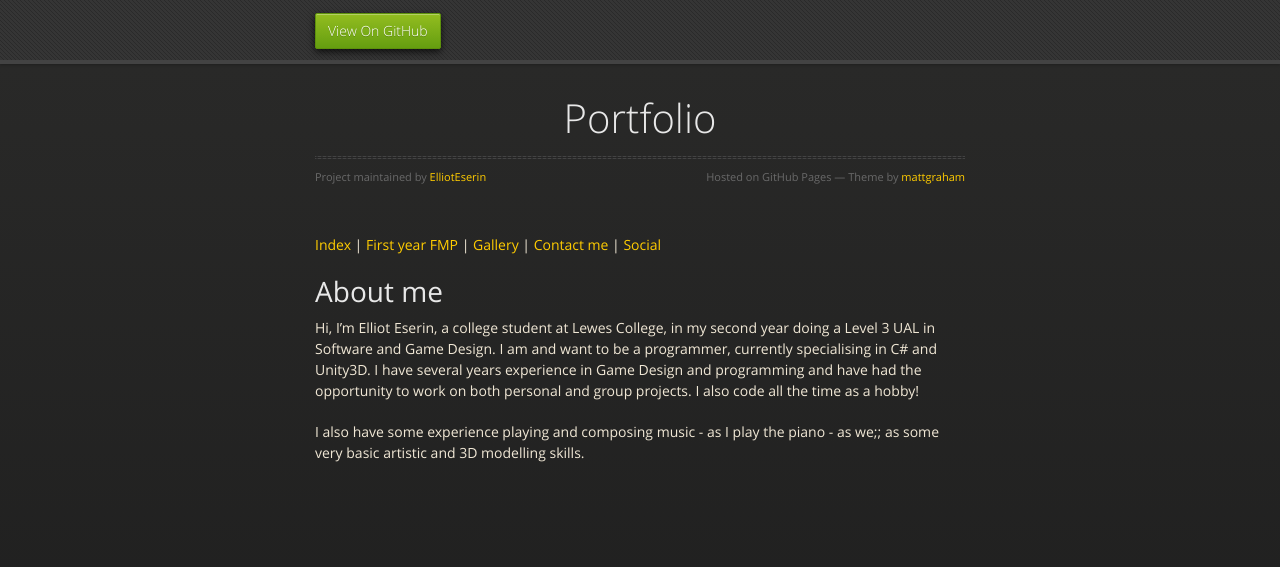
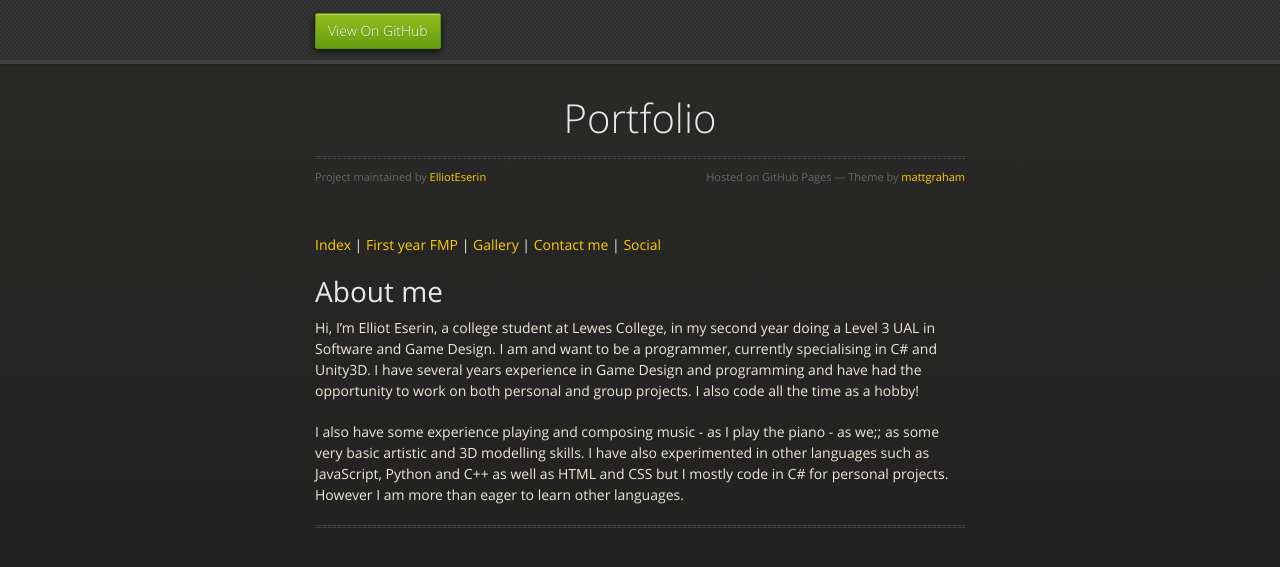
Before and after one commit to ElliotEserin/Portfolio, a Jekyll site: the page built from index.md, in a window 1280 px wide. Shown: the top 567 px of the page. Built offline with Jekyll 4.4.1, drawn with Linux system fonts in a browser that asks for light colours; the repository's description, which GitHub fills in, is left out; our own code applies the rules of GitHub Pages for plain Markdown files.

Commit message:
Update index.md

```diff
--- a/index.md
+++ b/index.md
@@ -8,3 +8,6 @@ Hi, I'm Elliot Eserin, a college student at Lewes College, in my second year doi
 I am and want to be a programmer, currently specialising in C# and Unity3D. I have several years experience in Game Design and programming and have had the opportunity to work on both personal and group projects. I also code all the time as a hobby!
 
 I also have some experience playing and composing music - as I play the piano - as we;; as some very basic artistic and 3D modelling skills.
+I have also experimented in other languages such as JavaScript, Python and C++ as well as HTML and CSS but I mostly code in C# for personal projects. However I am more than eager to learn other languages.
+
+<hr>
```
